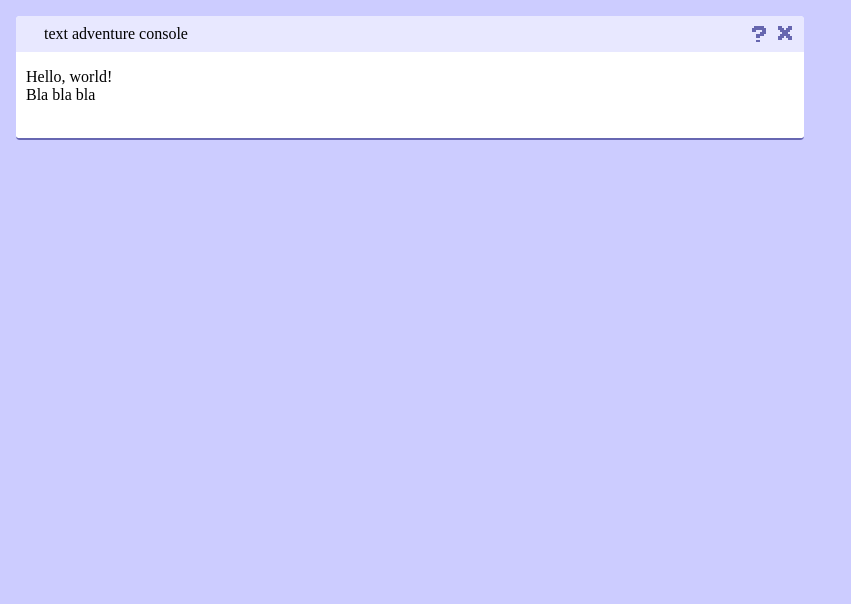
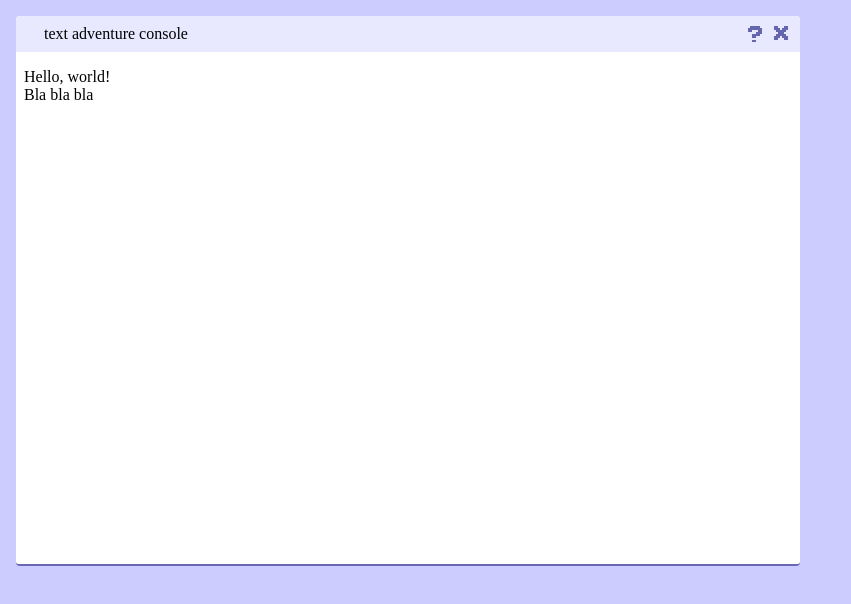
Before and after one commit to pvmm/chatgpt-text-adventure, an Angular app: page / in a window 1280 px wide. Shown: the top 604 px of the page, without its empty margins (0-851 px from the left). Built offline with nearby package versions, Linux system fonts and the light colour scheme.

Commit message:
window height

```diff
--- a/src/app/text-window-component/text-window.component.html
+++ b/src/app/text-window-component/text-window.component.html
@@ -16,7 +16,7 @@
     </div>
 
     <div class="window-main">
-        <div id="chatgpt-response"><p>Hello, world!<br/>Bla bla bla</p></div>
+        <div id="chatgpt-response"><pre>Hello, world!<br/>Bla bla bla</pre></div>
         <input title="user input" type="text" id="userInput" class="textInputField" onchange="on_drawing_name_change();">
     </div>
 </div>
--- a/src/app/text-window-component/text-window.component.less
+++ b/src/app/text-window-component/text-window.component.less
@@ -68,12 +68,15 @@ button:disabled {
 
 /* label */
 label {
-    font-family: "monocraft, medium";
     padding: var(--bitsy-space-s);
     margin: var(--bitsy-space-xs);
     border-radius: var(--bitsy-space-s);
     display: inline-flex;
     align-items: center;
+}
+
+pre {
+    font-family: "monocraft";
 }
 
 /* textarea */
@@ -128,21 +131,15 @@ textarea {
     filter: invert(45%) sepia(9%) saturate(2919%) hue-rotate(202deg) brightness(88%) contrast(83%);
 }
 
-// // bitsyEditorStyle.css
-// .icon svg {
-// 	width: 1em;
-// 	height: 1em;
-// 	fill: currentColor;
-// }
-
 .bitsy-card-xs .window-main {
     width: var(--bitsy-size-xs);
 }
 
 .window-widget-m .window-main {
     width: var(--bitsy-size-xl);
-    padding-left: 10px;
-    padding-right: 10px;
+    height: var(--bitsy-height-l);
+    padding-left: var(--bitsy-space-m);
+    padding-right: var(--bitsy-space-m);
 }
 
 .window-titlebar {
--- a/src/styles.less
+++ b/src/styles.less
@@ -25,6 +25,7 @@
     --bitsy-size-m: 24rem;
     --bitsy-size-l: 32rem;
     --bitsy-size-xl: 48rem;
+    --bitsy-height-l: 32rem;
 }
 
 body {
```
